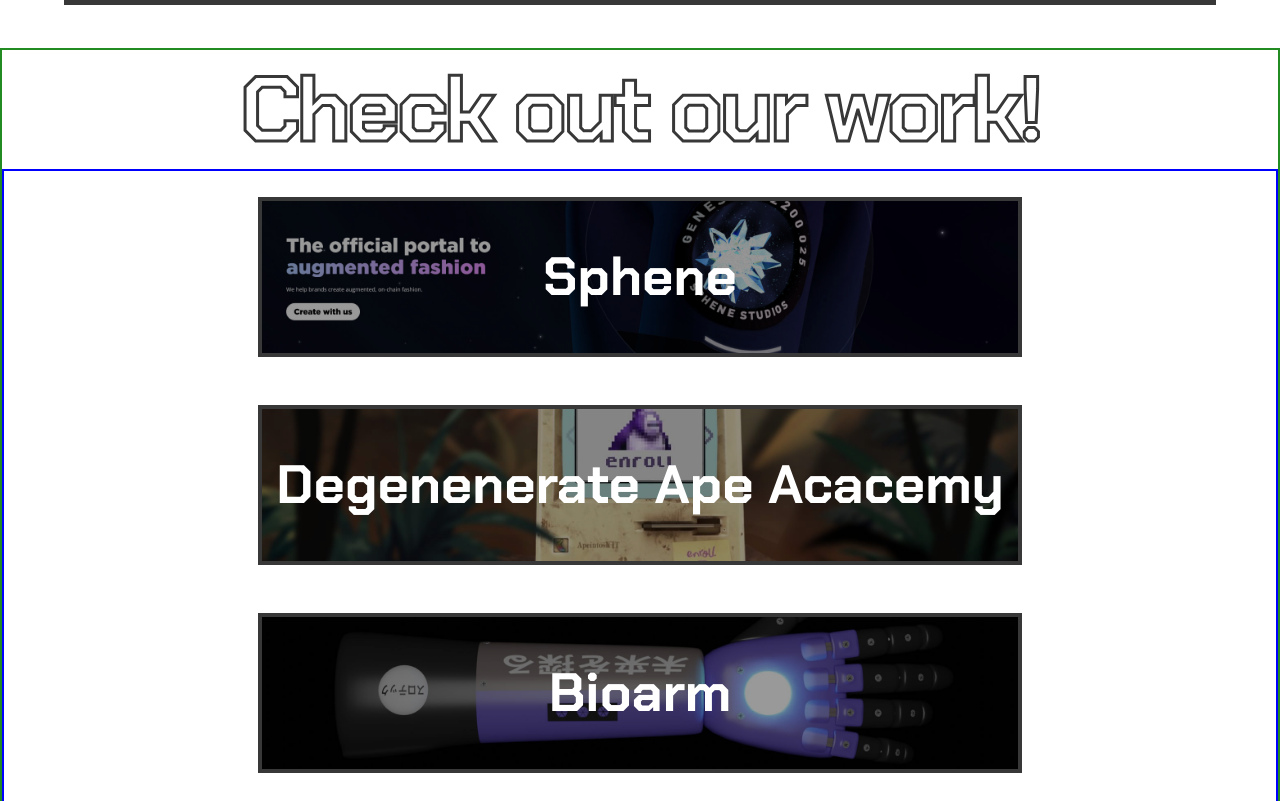
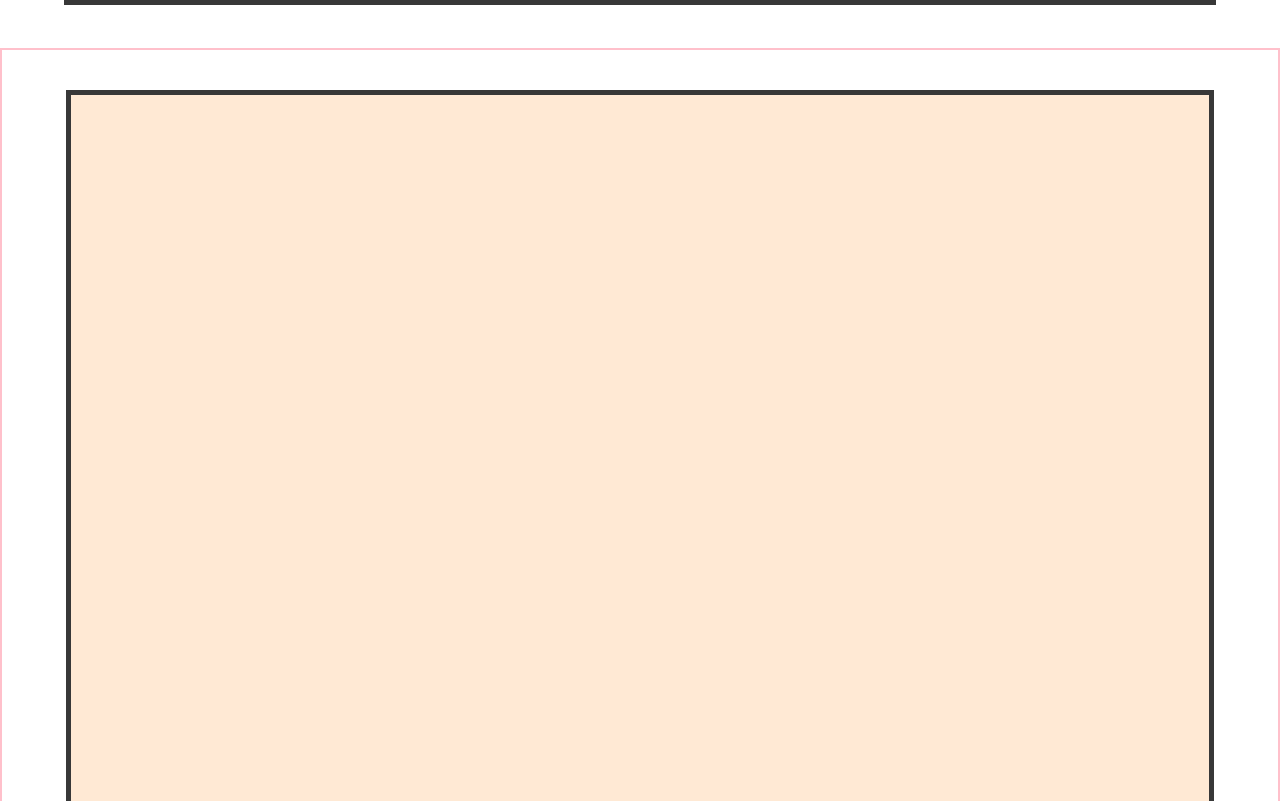
Before and after one commit to AlbertKovtoun/Portfolio, a website built with Vite: page index.html in a window 1280 px wide. Shown: the part 755-1556 px from the top of the page. Built offline with nearby package versions, Linux system fonts and the light colour scheme; what tweakpane would draw is missing.

Commit message:
Favicon added

```diff
--- a/index.html
+++ b/index.html
@@ -2,9 +2,9 @@
 <html lang="en">
   <head>
     <meta charset="UTF-8" />
-    <link rel="icon" type="image/svg+xml" href="/images/duck.jpg" />
+    <link rel="icon" type="image/svg+xml" href="/images/logo.svg" />
     <meta name="viewport" content="width=device-width, initial-scale=1.0" />
-    <title>Albert Kovtoun</title>
+    <title>Deltatime - Take your website to the next level!</title>
   </head>
 
   <body>
@@ -33,6 +33,10 @@
     </div>
 
     <canvas class="webgl"></canvas>
+
+    <div class="landing">
+      <div class="landing-container"></div>
+    </div>
 
     <div class="our-work-container">
       <h1>Check out our work!</h1>
--- a/src/javascript/three/Sizes.js
+++ b/src/javascript/three/Sizes.js
@@ -1,26 +1,27 @@
-import { camera, renderer } from "./Experience";
+import { camera, renderer } from "./Experience"
 
 export class Sizes {
   constructor() {
-    this.width = window.innerWidth;
-    this.height = window.innerHeight;
+    this.width = window.innerWidth - 10
+    // this.width = window.innerWidth
+    this.height = window.innerHeight
 
-    this.resizeWindow();
+    this.resizeWindow()
   }
 
   resizeWindow() {
     window.addEventListener("resize", () => {
       // Update sizes
-      this.width = window.innerWidth;
-      this.height = window.innerHeight;
+      this.width = window.innerWidth
+      this.height = window.innerHeight
 
       // Update camera
-      camera.camera.aspect = this.width / this.height;
-      camera.camera.updateProjectionMatrix();
+      camera.camera.aspect = this.width / this.height
+      camera.camera.updateProjectionMatrix()
 
       // Update renderer
-      renderer.renderer.setSize(this.width, this.height);
-      renderer.renderer.setPixelRatio(Math.min(window.devicePixelRatio, 2));
-    });
+      renderer.renderer.setSize(this.width, this.height)
+      renderer.renderer.setPixelRatio(Math.min(window.devicePixelRatio, 2))
+    })
   }
 }
--- a/src/style.scss
+++ b/src/style.scss
@@ -77,7 +77,7 @@
 }
 
 .loading-screen {
-  width: 100vw;
+  width: 100%;
   height: 100vh;
   background-color: white;
 
@@ -207,6 +207,26 @@
   opacity: 0;
 }
 
+.landing {
+  width: 100%;
+  height: 100vh;
+
+  display: flex;
+  align-items: center;
+  justify-content: center;
+
+  border: pink solid 2px;
+}
+
+.landing-container {
+  width: 90%;
+  height: 90%;
+
+  background: $yellow;
+
+  border: $black solid 5px;
+}
+
 .our-work-container {
   border: forestgreen solid 2px;
   text-align: center;
@@ -215,7 +235,7 @@
 }
 
 .our-work-cards-container {
-  border: blue solid 2px;
+  // border: blue solid 2px;
   display: flex;
   flex-direction: column;
   align-items: center;
@@ -354,7 +374,7 @@
 .contact-us-container {
   text-align: center;
   width: 75%;
-  width: 100vw;
+  width: 100%;
   padding: 5% 0;
   // height: 200vh;
   border: red solid 2px;
@@ -424,11 +444,13 @@
 }
 
 .footer {
-  width: 100vw;
+  width: 100%;
   height: 10vh;
   background: $black;
   color: white;
   padding: 2%;
+
+  border: yellow solid 2px;
 }
 
 .webgl {
```
Also changed, not shown: public/images/logo.svg (added).
